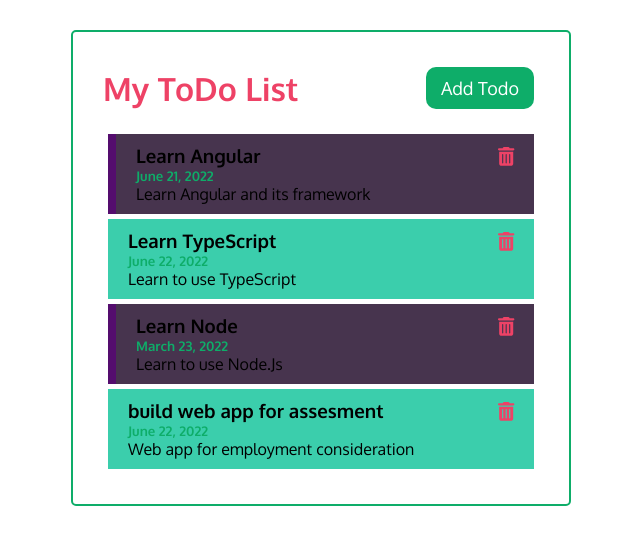
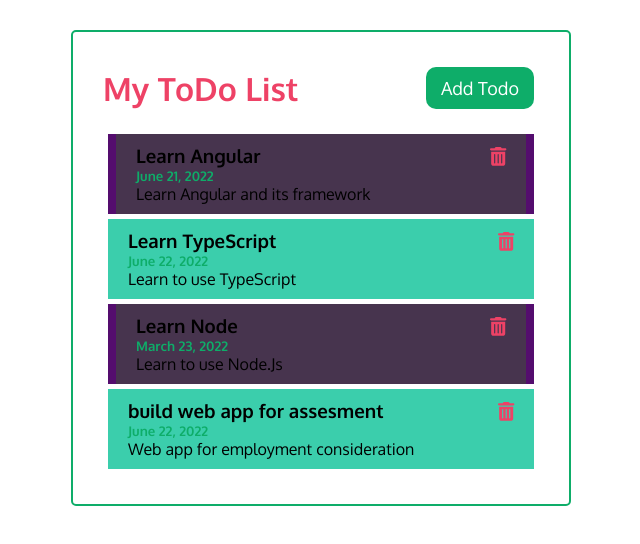
Before and after one commit to CragarDev/todo-list, an Angular app: page / in a window 1280 px wide. In both pictures the pointer is over the element 640 px from the left and 174 px from the top of the page. Shown: the top 544 px of the page, without its empty margins (319-959 px from the left). Built offline with nearby package versions, Linux system fonts and the light colour scheme; data requests are answered from the project's data file.

Commit message:
css changes to the todo

```diff
--- a/src/app/components/todo-item/todo-item.component.css
+++ b/src/app/components/todo-item/todo-item.component.css
@@ -6,11 +6,12 @@
 }
 
 .todo:hover {
-  background: #2fa58a;
+  background: #28997f;
 }
 
 .todo.completed {
   border-left: 8px solid #540d6e;
+  border-right: 8px solid #540d6e;
   background: #47344e;
 }
 
```
